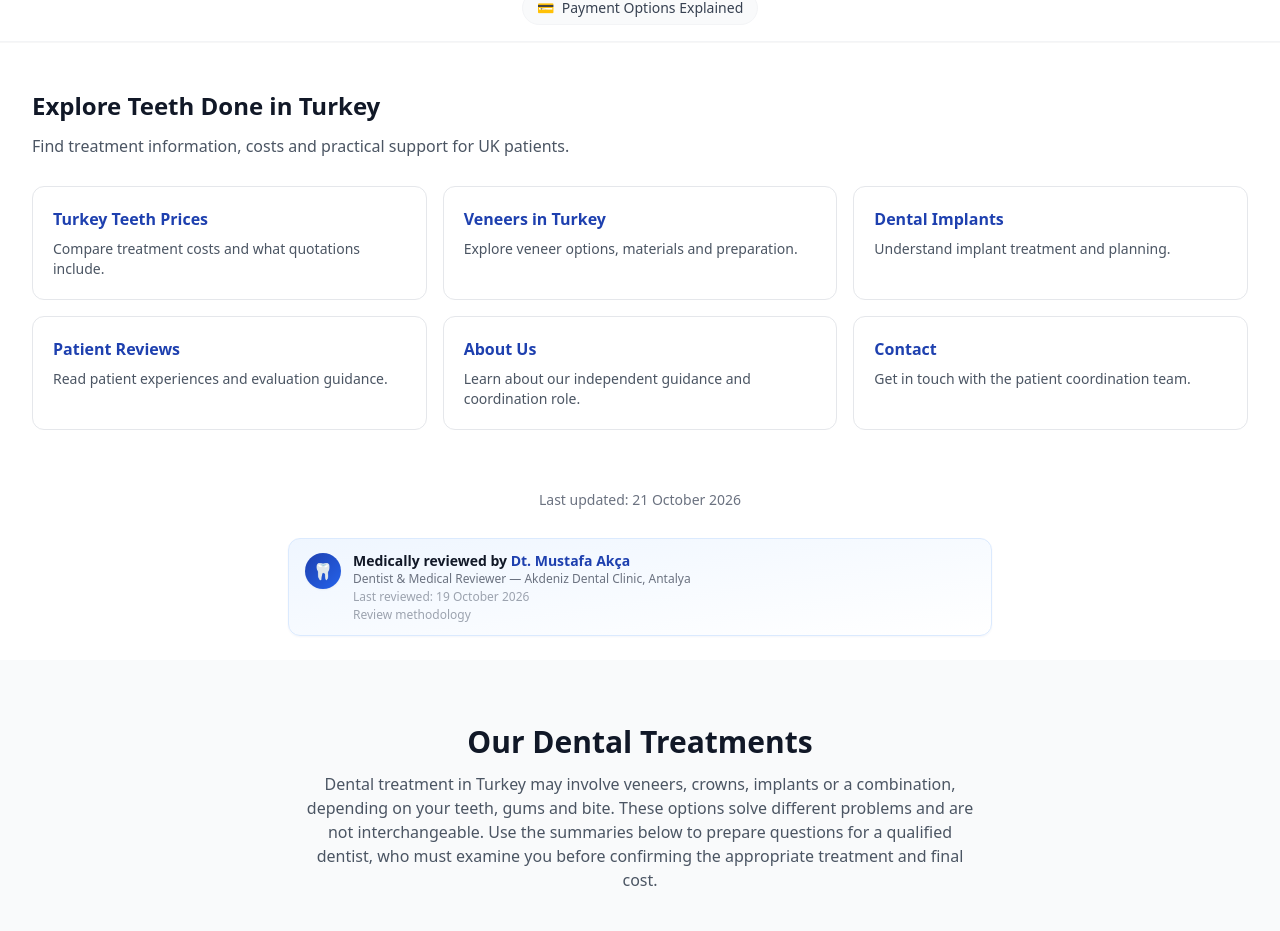
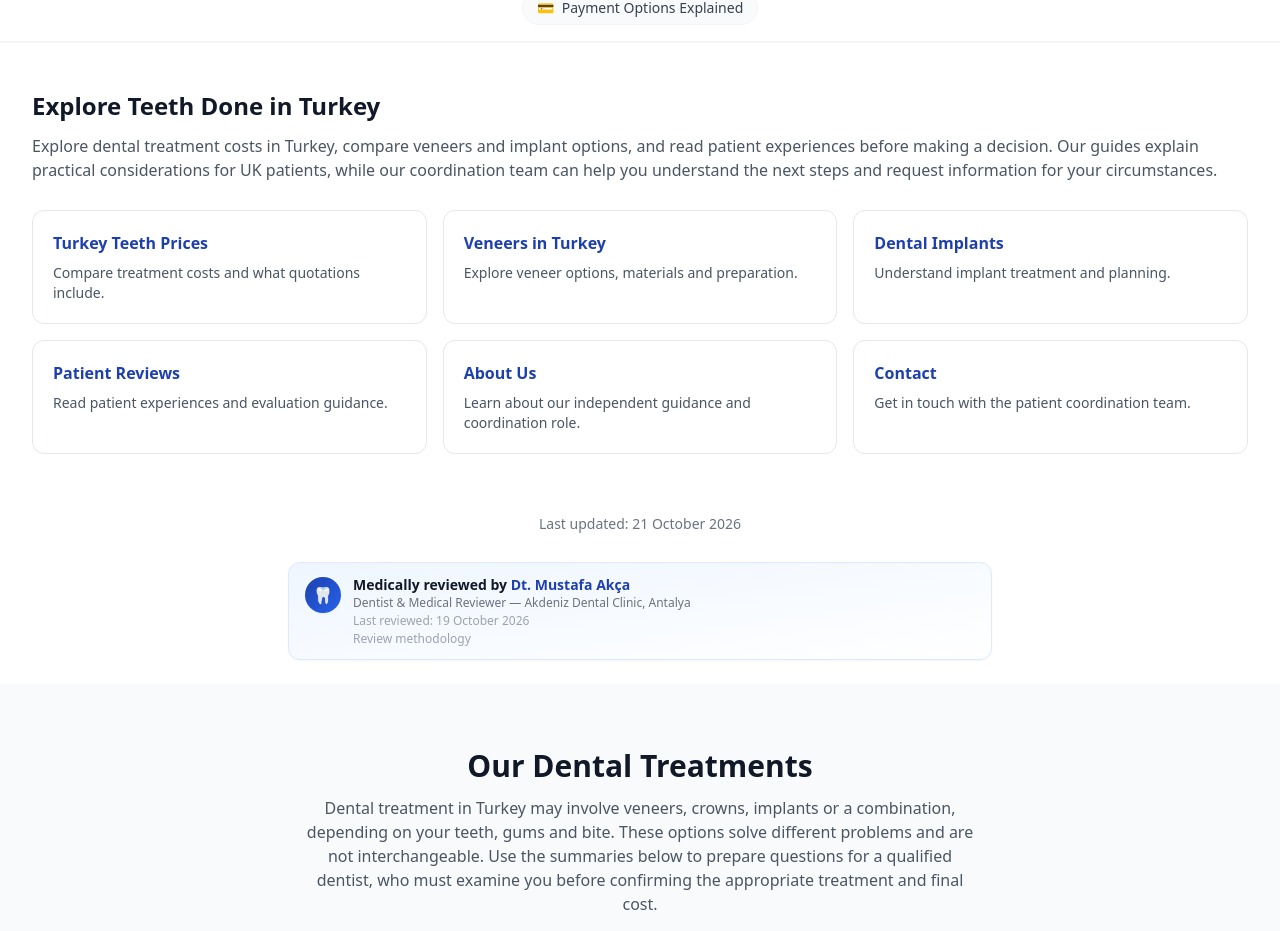
Before and after one commit to digiroiio-lgtm/teethdoneinturkey, a Next.js app: page / in a window 1280 px wide. Shown: the part 811-1742 px from the top of the page. Built offline with nearby package versions, Linux system fonts and the light colour scheme.

Commit message:
fix(seo): align homepage sitelinks section with AEO content checks

```diff
--- a/src/components/ExploreKeyPages.tsx
+++ b/src/components/ExploreKeyPages.tsx
@@ -15,7 +15,7 @@ export default function ExploreKeyPages() {
     <nav aria-label="Explore key pages" className="bg-white py-12">
       <div className="max-w-7xl mx-auto px-4 sm:px-6 lg:px-8">
         <h2 className="text-2xl font-bold text-gray-900 mb-3">Explore Teeth Done in Turkey</h2>
-        <p className="text-gray-600 mb-7">Find treatment information, costs and practical support for UK patients.</p>
+        <p className="text-gray-600 mb-7">Explore dental treatment costs in Turkey, compare veneers and implant options, and read patient experiences before making a decision. Our guides explain practical considerations for UK patients, while our coordination team can help you understand the next steps and request information for your circumstances.</p>
         <ul className="grid grid-cols-1 sm:grid-cols-2 lg:grid-cols-3 gap-4">
           {primaryPages.map(({ href, label, description }) => (
             <li key={href}>
```
